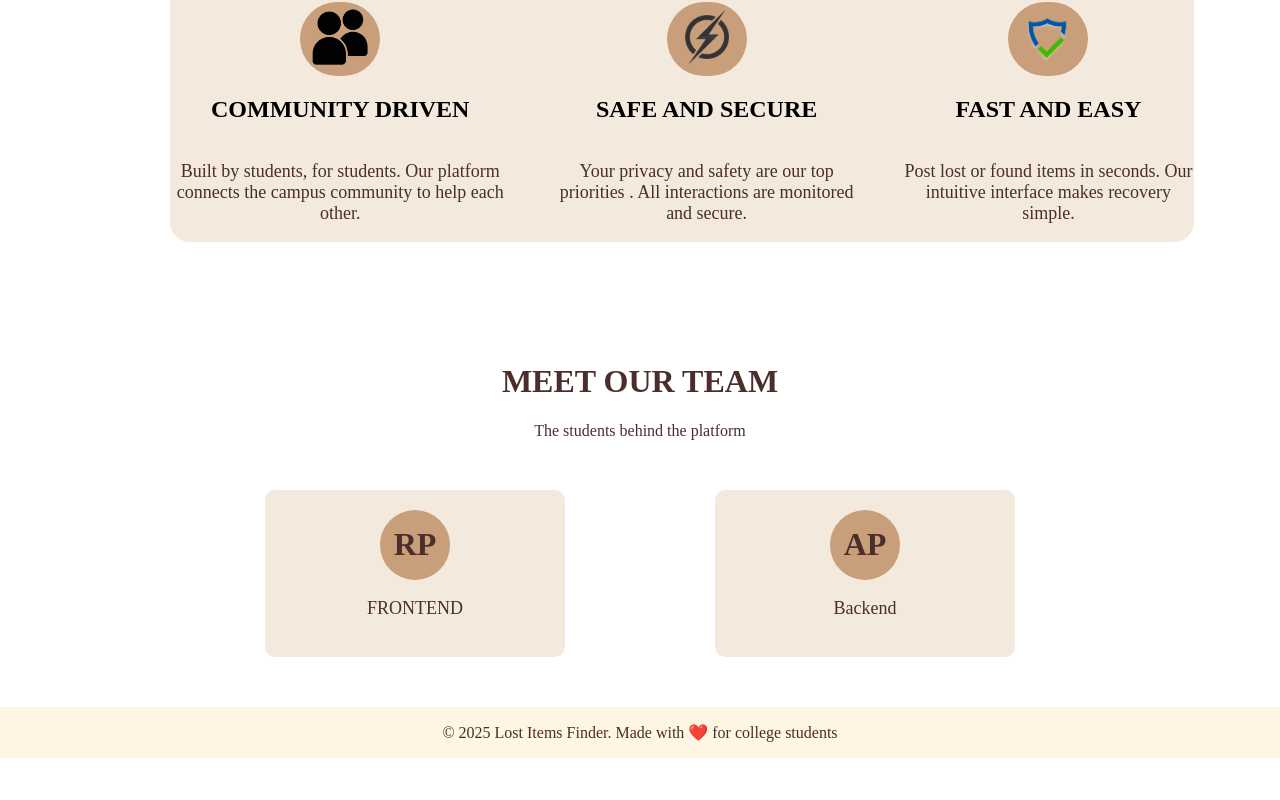
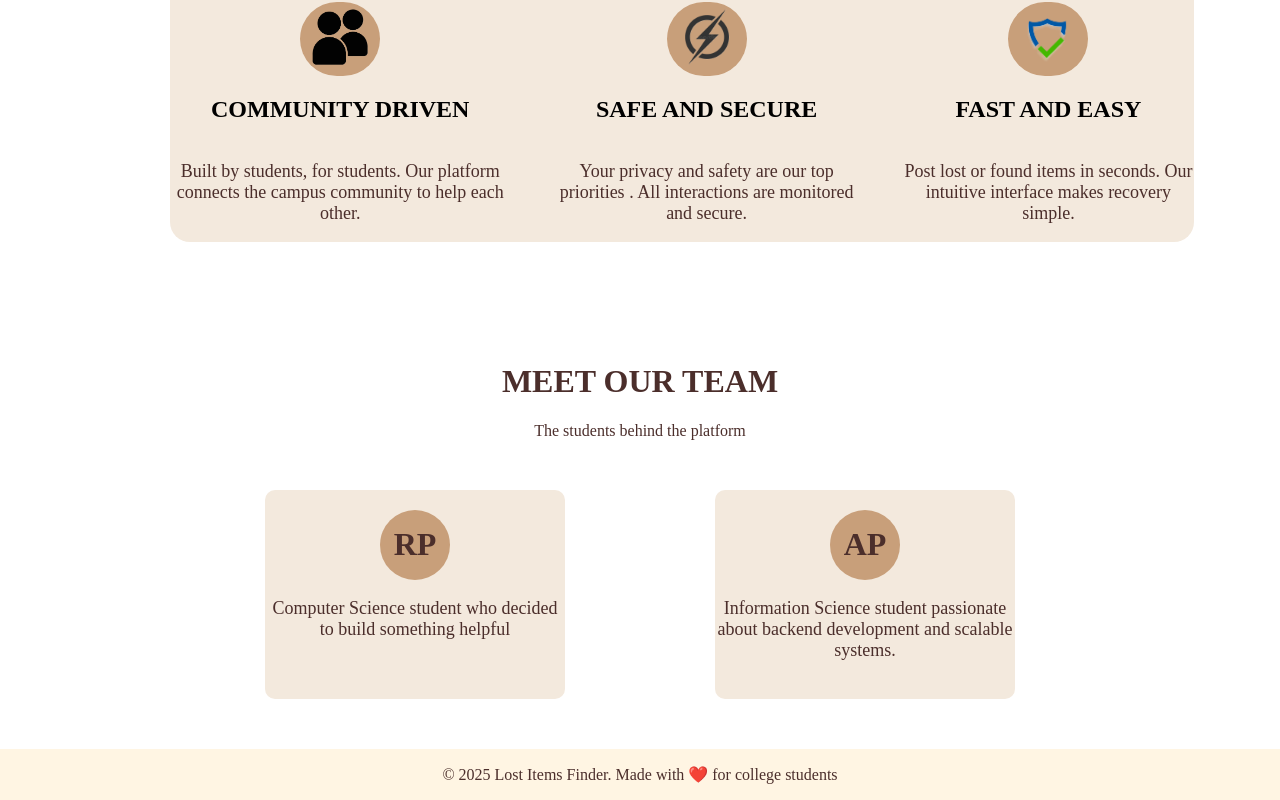
Before and after one commit to rashmip-git/campus-finder, a React (Vite) app in the folder lostitems/: page /about in a window 1280 px wide. Shown: the part 988-1788 px from the top of the page. Before the commit the page ends 1746 px from the top, so only its background shows below. Built offline with nearby package versions, Linux system fonts and the light colour scheme; no server answers.

Commit message:
final project

```diff
--- a/lostitems/src/Components/Hero2/Hero2.jsx
+++ b/lostitems/src/Components/Hero2/Hero2.jsx
@@ -74,8 +74,8 @@ const Hero2 = () => {
                     <h1>RP</h1>
                 </div>
                 {/*<h2>Prabhu</h2>*/}
-                <p>FRONTEND</p>
-                {/*<p>Computer Science student who decided to build something helpful</p>*/}
+                {/*<p>COMPUTER SCIENCE</p>*/}
+                <p>Computer Science student who decided to build something helpful</p>
             </div>
 
             <div className="her">
@@ -83,8 +83,8 @@ const Hero2 = () => {
                     <h1>AP</h1>
                 </div>
                 {/*<h2>Pai</h2>*/}
-                <p>Backend</p>
-                {/*<p>Information Science student passionate about backend development and scalable systems.</p>*/}
+                {/*<p>Backend</p>*/}
+                <p>Information Science student passionate about backend development and scalable systems.</p>
             </div>
 
         </div>
```
